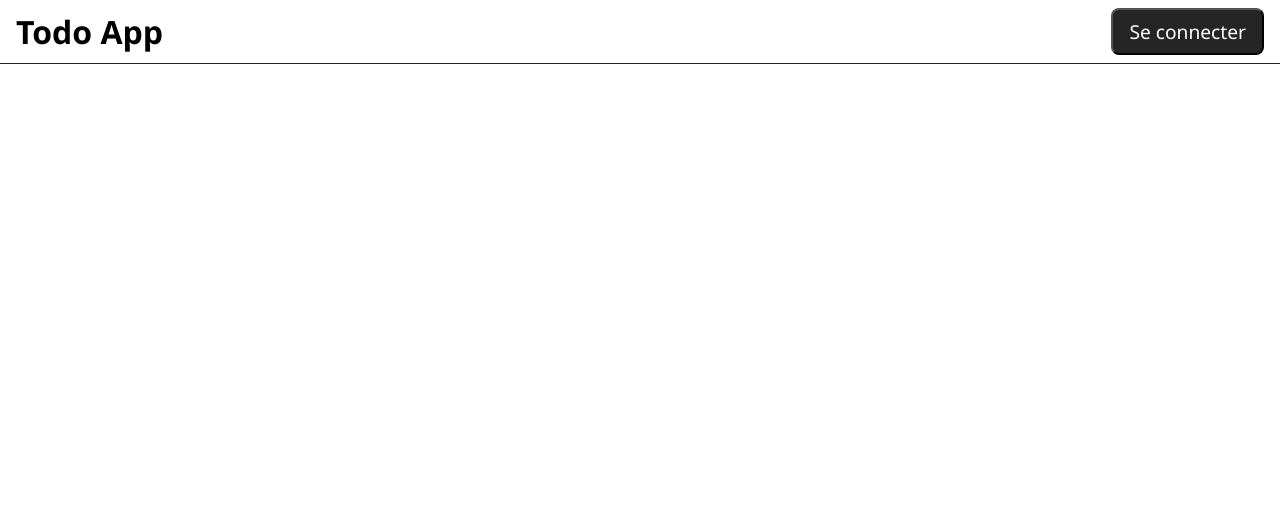
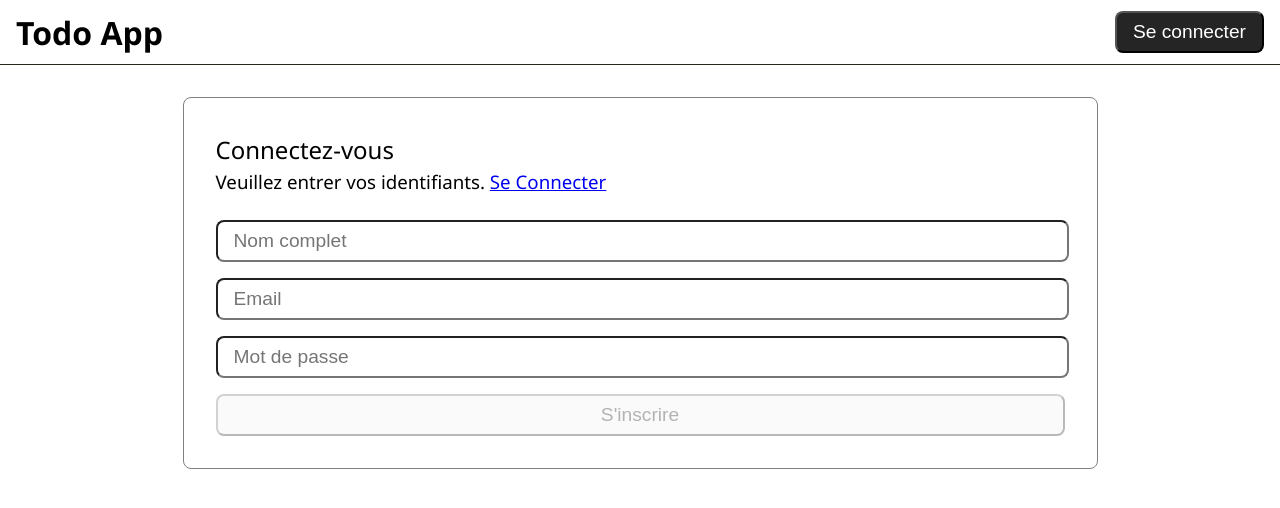
Before and after one commit to rogerTheophile2000/Todo-App, an Angular app: page /register in a window 1280 px wide. Shown: the top 508 px of the page. Built offline with nearby package versions, Linux system fonts and the light colour scheme.

Commit message:
adding auth style and validators

```diff
--- a/src/app/components/auth/login.component.ts
+++ b/src/app/components/auth/login.component.ts
@@ -1,36 +1,40 @@
 import { Component } from '@angular/core';
 import { CommonModule } from '@angular/common';
 import ToolbarComponent from '../shared/toolbar.component';
-import { FormGroup, ReactiveFormsModule } from '@angular/forms';
+import { FormControl, FormGroup, ReactiveFormsModule, Validators } from '@angular/forms';
 import { RouterModule } from '@angular/router';
 
 @Component({
-  selector: 'app-login',
+  selector: 'app-register',
   standalone: true,
   imports: [
     CommonModule,
     ToolbarComponent,
     ReactiveFormsModule,
-    RouterModule,
+    RouterModule
   ],
   template: `
     <app-toolbar [isLoginBtnShow]="true"></app-toolbar>
-    <form FormGroup="loginForm" class="form-container" (ngSubmit)="onSubmit()">
+    <form action="" [formGroup]="loginForm" class="form-container" (ngSubmit)="onSubmit()">
       <h2 class="title">Connectez-vous</h2>
       <h3 class="sub-title">
         Veuillez entrer votre email <a routerLink="/register">Enregistrez-vous</a>
       </h3><br>
       <input type="email" placeholder="Email" formControlName="email" />
-      <p **ngIf="showError">{{ errorMsg }}</p>
-      <button class="auth-btn" [disabled]="loginForm.invalid" type="submit">Connexion</button>
+      <p *ngIf="showError">{{ errorMsg }}</p>
+      <input type="password" placeholder="Mot de passe" formControlName="password" />
+      <button class="auth-btn" [ngClass]="{'active-btn' : !loginForm.invalid}" [disabled]="loginForm.invalid" type="submit" (click)="onSubmit()">Connexion</button>
     </form>
   `,
   styles: [
   ]
 })
-export default class LoginComponent {
+export default class RegisterComponent {
   showError = false;
-  errorMsg="Cet email n'existe pas, veuillez vous inscrire";
-  loginForm = new FormGroup({});
-  onSubmit(){}
+  errorMsg = "Email ou password incorect, veuillez vous inscrire";
+  loginForm = new FormGroup({
+    email: new FormControl('', [Validators.required, Validators.email]),
+    password: new FormControl('', Validators.required)
+  });
+  onSubmit() { }
 }
--- a/src/app/components/auth/register.component.ts
+++ b/src/app/components/auth/register.component.ts
@@ -1,17 +1,48 @@
 import { Component } from '@angular/core';
 import { CommonModule } from '@angular/common';
 import ToolbarComponent from '../shared/toolbar.component';
+import { FormControl, FormGroup, ReactiveFormsModule, Validators } from '@angular/forms';
+import { RouterModule } from '@angular/router';
 
 @Component({
-  selector: 'app-register',
+  selector: 'app-login',
   standalone: true,
-  imports: [CommonModule, ToolbarComponent],
+  imports: [
+    CommonModule,
+    ToolbarComponent,
+    ReactiveFormsModule,
+    RouterModule,
+  ],
   template: `
     <app-toolbar [isRegisterBtnShow]="true"></app-toolbar>
+    <form action="" [formGroup]="registerForm" class="form-container" (ngSubmit)="onSubmit()">
+      <h2 class="title">Connectez-vous</h2>
+      <h3 class="sub-title">
+        Veuillez entrer vos identifiants. <a routerLink="/login">Se Connecter</a>
+      </h3><br>
+      <input type="text" placeholder="Nom complet" formControlName="nomComplet">
+      <input type="email" placeholder="Email" formControlName="email" />
+      <input type="password" placeholder="Mot de passe" formControlName="password">
+      <button
+        class="auth-btn"
+        [ngClass]="{'active-btn' : !registerForm.invalid}"
+        [disabled]="registerForm.invalid" type="submit"
+        (click)="onSubmit()">
+        S'inscrire
+      </button>
+    </form>
+
   `,
-  styles: [
-  ]
+  styles: [`
+    @use '../shared/_form.style.scss' as *;
+  `]
 })
-export default class RegisterComponent {
+export default class LoginComponent {
+  registerForm = new FormGroup({
 
+    nomComplet: new FormControl('', [Validators.required]),
+    email: new FormControl('', [Validators.required, Validators.email]),
+    password: new FormControl('', [Validators.required])
+  });
+  onSubmit() { }
 }
--- /dev/null
+++ b/src/app/components/shared/_form.style.scss
@@ -0,0 +1,40 @@
+.form-container {
+    width: max-content;
+    border-radius: 8px;
+    border: 1px gray solid;
+    padding: 2rem;
+    margin: 2rem auto;
+}
+
+.title, .sub-title {
+    margin: 0.2rem 0;
+    color: black;
+    font-weight: normal;
+}
+
+input {
+    width: calc(100% - 2rem);
+    padding: 0.5rem 1rem;
+    font-size: 1.2rem;
+    margin-bottom: 1rem;
+    border-radius: 8px;
+}
+
+.auth-btn, .add-todo-btn {
+    width: 100%;
+    display: block;
+    padding: 0.5rem;
+    font-size: 1.2rem;
+    border-radius: 8px;
+}
+
+.active-btn {
+    color: #fff;
+    background-color: black;
+    transition: transform 250ms;
+
+    &:hover {
+        cursor: pointer;
+        transform: scale(1.02);
+    }
+}
--- a/src/styles.scss
+++ b/src/styles.scss
@@ -1,5 +1,7 @@
 /* You can add global styles to this file, and also import other style files */
-* {
+@use './app/components/shared/form.style' as *;
+
+body {
     margin: 0;
     padding: 0;
     box-sizing: border-box;
```
